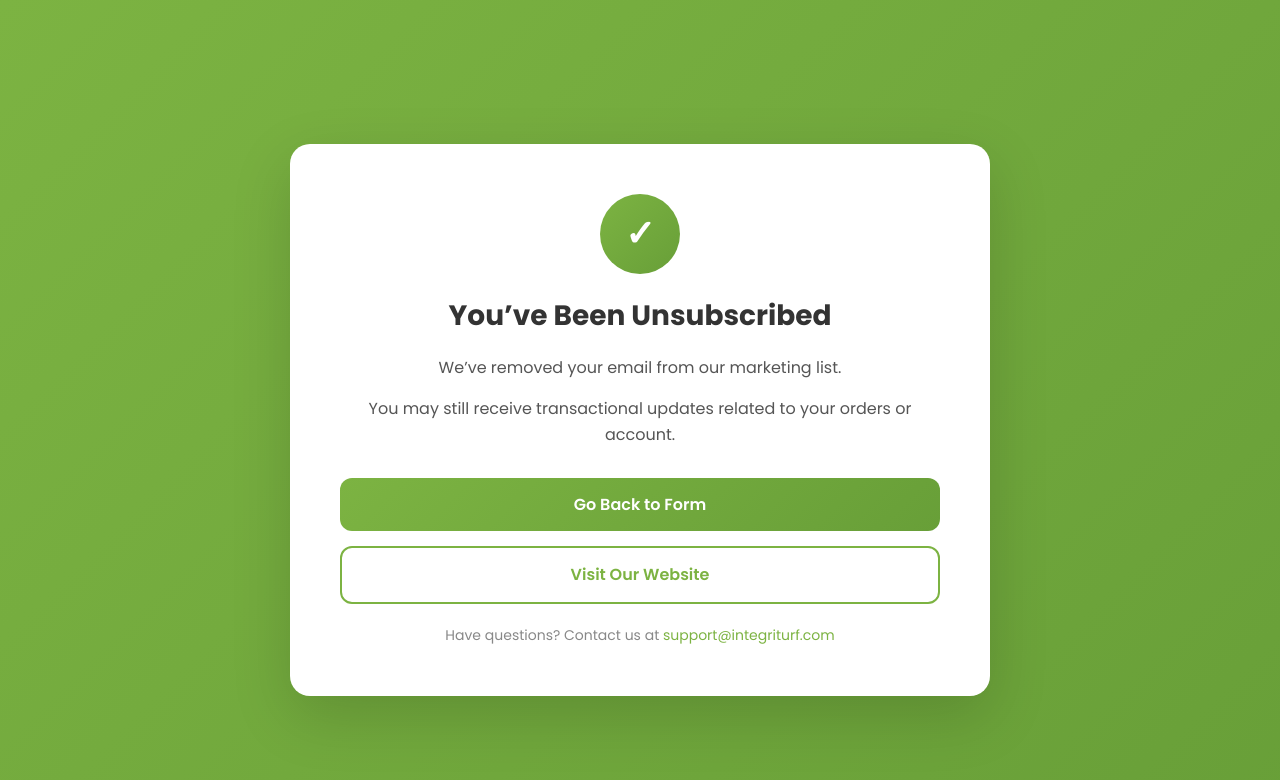
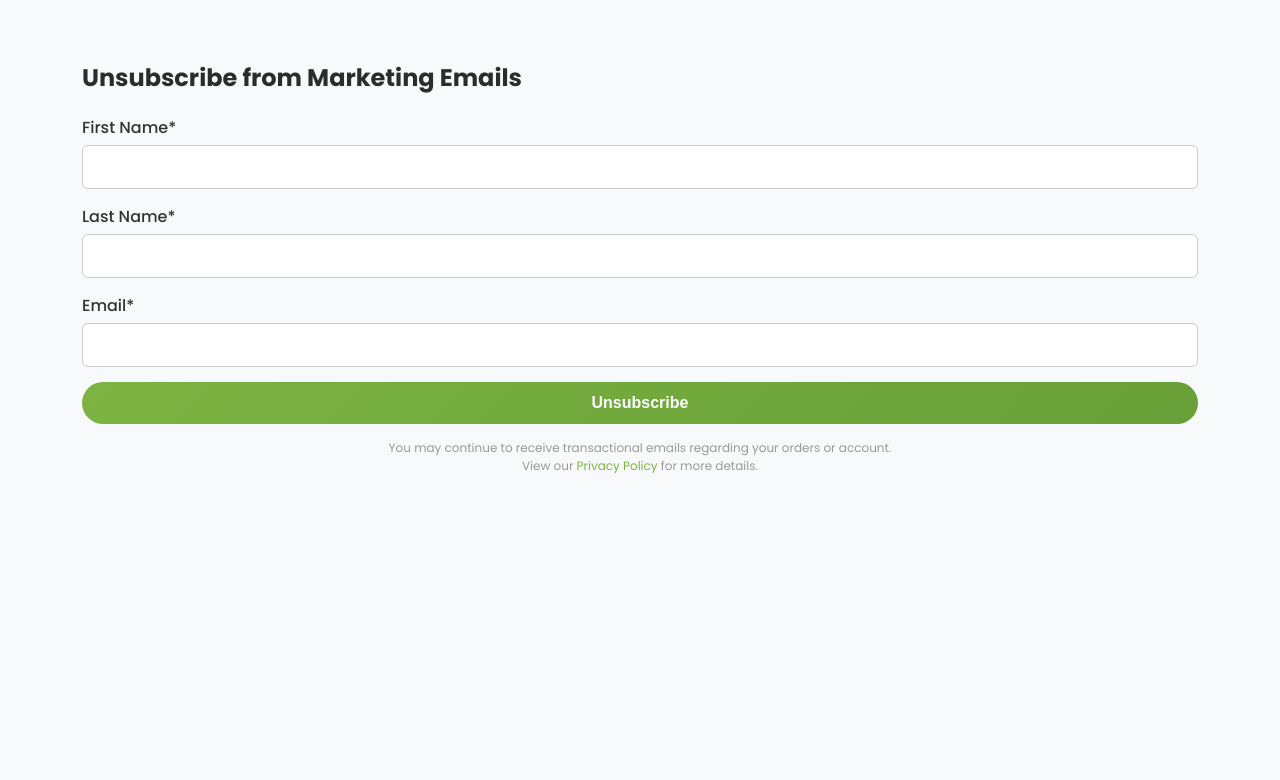
Before and after one commit to 1920538/email-unsubscribe-form, a plain HTML site: page index.html in a window 1280 px wide. Drawn offline with Linux system fonts and the light colour scheme; no server answers.

Commit message:
Update index.html

```diff
--- a/index.html
+++ b/index.html
@@ -3,132 +3,183 @@
 <head>
   <meta charset="UTF-8">
   <meta name="viewport" content="width=device-width, initial-scale=1.0">
-  <title>Unsubscribe Confirmed - IntegriTurf</title>
+  <title>Email Opt Out Form - IntegriTurf</title>
   <link href="https://fonts.googleapis.com/css2?family=Poppins:wght@300;400;500;600;700&display=swap" rel="stylesheet">
   <style>
     body {
       font-family: 'Poppins', sans-serif;
-      background: linear-gradient(135deg, #7CB342 0%, #689F38 100%);
-      color: #333;
-      line-height: 1.6;
+      background-color: #f8f9fa;
+      margin: 0;
+      padding: 20px;
       min-height: 100vh;
       display: flex;
-      align-items: center;
       justify-content: center;
+      align-items: flex-start;
+      box-sizing: border-box;
+    }
+    .form-container {
+      max-width: 90%;
+      width: 100%;
       padding: 20px;
-      margin: 0;
+      margin: 0 auto;
     }
-    .success-container {
-      background: white;
-      border-radius: 20px;
-      box-shadow: 0 20px 60px rgba(0,0,0,0.15);
-      padding: 50px;
-      text-align: center;
-      max-width: 600px;
-      width: 100%;
-      position: relative;
-      overflow: hidden;
+    h2 {
+      font-size: 24px;
+      margin-bottom: 20px;
+      color: #2c2c2c;
     }
-    .checkmark {
-      width: 80px;
-      height: 80px;
-      border-radius: 50%;
-      background: linear-gradient(135deg, #7CB342 0%, #689F38 100%);
-      display: flex;
-      align-items: center;
-      justify-content: center;
-      margin: 0 auto 20px;
-      color: white;
-      font-size: 36px;
-      font-weight: bold;
-      animation: scaleIn 0.6s ease-out;
-    }
-    @keyframes scaleIn {
-      0% { transform: scale(0); }
-      50% { transform: scale(1.2); }
-      100% { transform: scale(1); }
-    }
-    h1 {
-      font-size: 28px;
-      font-weight: 700;
-      margin-bottom: 15px;
-    }
-    p {
-      font-size: 16px;
-      color: #555;
-      margin-bottom: 10px;
-    }
-    .buttons {
-      margin-top: 30px;
+    form {
       display: flex;
       flex-direction: column;
-      gap: 15px;
     }
-    .btn {
-      display: inline-block;
-      padding: 14px 24px;
-      border-radius: 12px;
+    input[type="text"],
+    input[type="email"] {
+      padding: 12px;
+      margin-bottom: 15px;
+      border-radius: 6px;
+      border: 1px solid #ccc;
+      font-size: 16px;
+    }
+    label {
+      margin-bottom: 5px;
+      font-weight: 500;
+      color: #333;
+    }
+    button {
+      background: linear-gradient(135deg, #7CB342 0%, #689F38 100%);
+      color: white;
+      padding: 12px;
+      border: none;
+      border-radius: 25px;
       font-size: 16px;
       font-weight: 600;
-      text-decoration: none;
-      transition: 0.3s ease;
+      cursor: pointer;
+    }
+    button:hover {
+      opacity: 0.9;
+    }
+    .error-message {
+      margin-top: 10px;
+      font-size: 14px;
+      color: #d32f2f;
+      display: none;
       text-align: center;
     }
-    .btn-primary {
-      background: linear-gradient(135deg, #7CB342 0%, #689F38 100%);
-      color: white;
+    .privacy-note {
+      margin-top: 15px;
+      font-size: 12px;
+      color: #999;
+      text-align: center;
     }
-    .btn-primary:hover {
-      opacity: 0.9;
-    }
-    .btn-secondary {
-      background: white;
-      color: #7CB342;
-      border: 2px solid #7CB342;
-    }
-    .btn-secondary:hover {
-      background: #7CB342;
-      color: white;
-    }
-    .footer-note {
-      margin-top: 20px;
-      font-size: 14px;
-      color: #888;
-    }
-    .footer-note a {
+    .privacy-note a {
       color: #7CB342;
       text-decoration: none;
-    }
-    .footer-note a:hover {
-      text-decoration: underline;
     }
   </style>
 </head>
 <body>
-  <div class="success-container">
-    <div class="checkmark">✓</div>
-    <h1>You’ve Been Unsubscribed</h1>
-    <p>We’ve removed your email from our marketing list.</p>
-    <p>You may still receive transactional updates related to your orders or account.</p>
-    <div class="buttons">
-      <a href="index.html" class="btn btn-primary">Go Back to Form</a>
-      <a href="https://integriturf.com" class="btn btn-secondary">Visit Our Website</a>
-    </div>
-    <div class="footer-note">
-      Have questions? Contact us at <a href="mailto:support@integriturf.com">support@integriturf.com</a>
+  <div class="form-container">
+    <h2>Unsubscribe from Marketing Emails</h2>
+    <form id="optout-form">
+      <label for="firstName">First Name*</label>
+      <input type="text" name="firstName" required>
+
+      <label for="lastName">Last Name*</label>
+      <input type="text" name="lastName" required>
+
+      <label for="email">Email*</label>
+      <input type="email" name="email" id="email" required>
+      <div class="inline-error" id="emailError"></div>
+
+      <button type="submit" id="submitBtn">Unsubscribe</button>
+      <div class="error-message" id="errorMessage"></div>
+    </form>
+    <div class="privacy-note">
+      You may continue to receive transactional emails regarding your orders or account. <br />
+      View our <a href="privacy.html" target="_blank">Privacy Policy</a> for more details.
     </div>
   </div>
 
+  <style>
+    .inline-error {
+      font-size: 13px;
+      color: #d32f2f;
+      margin-top: 4px;
+      display: none;
+    }
+  </style>
+
   <script>
-    // Send a ping to the central webhook with operation flag
-    fetch('https://hook.us2.make.com/j158s4uo0wpdjmw185saw5962p16qsmf', {
-      method: 'POST',
-      headers: { 'Content-Type': 'application/json' },
-      body: JSON.stringify({
-        operation: 'email_unsubscribe_success_displayed',
-        timestamp: new Date().toISOString()
-      })
-    }).catch(err => console.error('Webhook error:', err));
+    window.addEventListener('DOMContentLoaded', function () {
+      const form = document.getElementById('optout-form');
+      const submitBtn = document.getElementById('submitBtn');
+      const errorMessage = document.getElementById('errorMessage');
+      const emailInput = document.getElementById('email');
+      const emailError = document.getElementById('emailError');
+
+      emailInput.addEventListener('input', () => {
+        const value = emailInput.value.trim();
+        const emailPattern = /^[^\s@]+@[^\s@]+\.[^\s@]+$/;
+        if (value === '') {
+          emailError.style.display = 'none';
+        } else if (!emailPattern.test(value)) {
+          emailError.textContent = 'Please enter a valid email address.';
+          emailError.style.display = 'block';
+        } else {
+          emailError.style.display = 'none';
+        }
+      });
+
+      form.addEventListener('submit', async function (e) {
+        e.preventDefault();
+
+        submitBtn.disabled = true;
+        submitBtn.textContent = 'Submitting...';
+        errorMessage.style.display = 'none';
+
+        const formData = new FormData(form);
+        const data = Object.fromEntries(formData);
+        const timestamp = new Date().toISOString();
+
+        const emailPattern = /^[^\s@]+@[^\s@]+\.[^\s@]+$/;
+        if (!emailPattern.test(data.email)) {
+          emailError.textContent = 'Please enter a valid email address.';
+          emailError.style.display = 'block';
+          submitBtn.disabled = false;
+          submitBtn.textContent = 'Unsubscribe';
+          return;
+        }
+
+        try {
+          const response = await fetch('https://hook.us2.make.com/j158s4uo0wpdjmw185saw5962p16qsmf', {
+            method: 'POST',
+            headers: { 'Content-Type': 'application/json' },
+            body: JSON.stringify({
+              operation: "email_unsubscribe_submit",
+              firstName: data.firstName || '',
+              lastName: data.lastName || '',
+              email: data.email || '',
+              timestamp: timestamp
+            })
+          });
+
+          if (response.ok) {
+            window.location.href = 'success.html';
+          } else {
+            errorMessage.textContent = 'There was a problem. Please try again later.';
+            errorMessage.style.display = 'block';
+          }
+
+        } catch (err) {
+          console.error('Submission error:', err);
+          errorMessage.textContent = 'Something went wrong. Please try again later.';
+          errorMessage.style.display = 'block';
+        } finally {
+          submitBtn.disabled = false;
+          submitBtn.textContent = 'Unsubscribe';
+        }
+      });
+    });
   </script>
 </body>
 </html>
```
